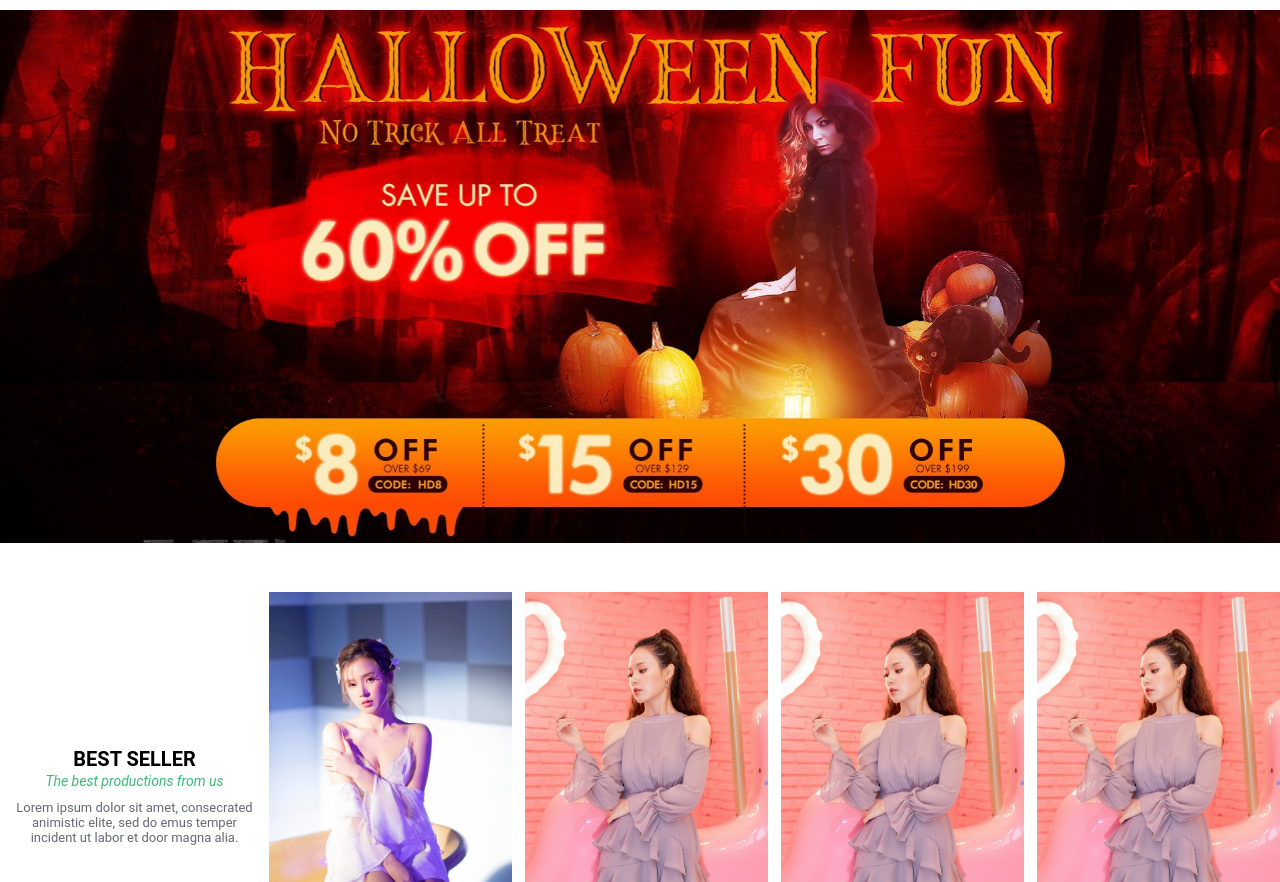
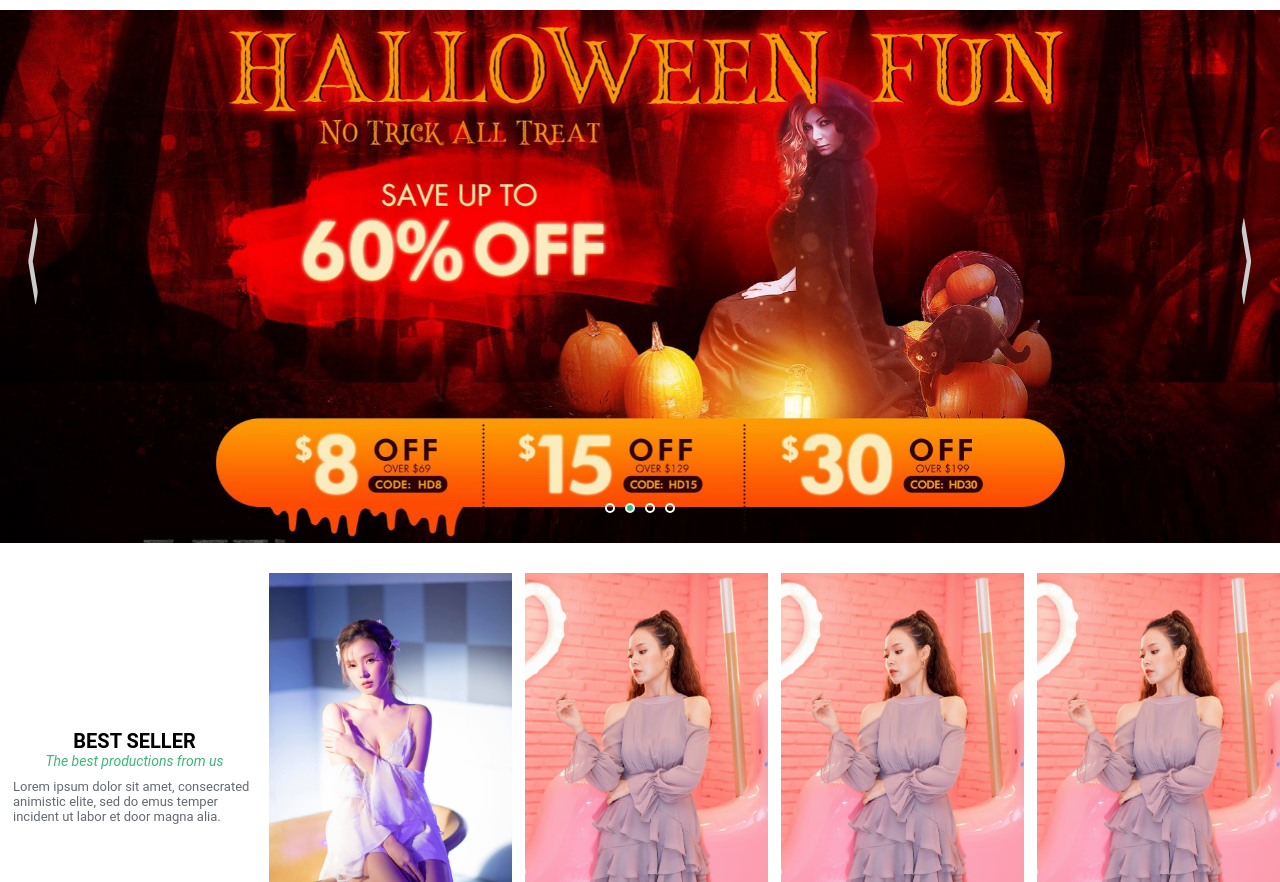
Before and after one commit to hUstbit37/cut-html-no1, a plain HTML site: page index.html in a window 1280 px wide. Shown: the part 70-952 px from the top of the page. Drawn offline with nearby package versions, Linux system fonts and the light colour scheme.

Commit message:
custom nav-owlo on slider && add owl on promotion $$ ...

```diff
--- a/css/mobile.css
+++ b/css/mobile.css
@@ -1,3 +1,6 @@
+.owl-prev i, .owl-next i{
+  font-size: 10px;
+}
 header {
   height: 50px;
 }
@@ -66,13 +69,13 @@ slider .container-slider .slide-item h2 span {
 best-seller {
   margin-top: 0;
 }
-best-seller ul {
+best-seller .items {
   flex-wrap: wrap;
 }
-best-seller ul li {
+best-seller .items .item{
   width: 45%;
 }
-best-seller ul li:first-child {
+best-seller .items .item-slogan {
   width: 100%;
 }
 
--- a/css/style.css
+++ b/css/style.css
@@ -4,7 +4,47 @@
     box-sizing: border-box;
     /* overflow-x: hidden; */
 }
+slider button.owl-prev, button.owl-next {
+    width: 15px;
+    height: 15%;
+    position: absolute;
+    top: 40%;
+    display: block !important;
+    border:none;
+    outline: none;
+}
+slider button.owl-prev {
+    left: 2%;
+}
 
+slider button.owl-next {
+    right: 2%;
+}
+slider .owl-prev i, .owl-next i {
+    transform : scale(1,6);
+    color: #ccc;
+}
+slider .owl-dots {
+    position: absolute;
+    width: 100%;
+    text-align: center;
+    bottom: 5%;
+}
+slider button.owl-dot {
+    border:none;
+    outline: none;
+}
+slider button.owl-dot span {
+    width: 10px;
+    height: 10px;
+    border: 2px solid #FFFFFF;
+    border-radius: 50%;
+    display: inline-block;
+    margin: 0 5px;
+}
+slider button.owl-dot.active span {
+    background: #3cb878;
+}
 body {
     font-family: "Roboto", sans-serif;
 }
@@ -16,6 +56,11 @@ body {
 
 a {
     text-decoration: none;
+}
+ul{
+    padding: 0;
+    margin: 0;
+    list-style-type: none;
 }
 
 /* START HEADER */
@@ -42,12 +87,6 @@ header .container .logo a img {
 
 header .container .menu {
     /*width: 50%;*/
-}
-
-header .container .menu ul {
-    margin: 0;
-    padding: 0;
-    list-style-type: none;
 }
 
 header .container .menu ul li {
@@ -138,12 +177,13 @@ header .container .icon .wrap span.more {
     justify-content: space-between;
     align-items: center;
     margin-bottom: 40px;
+    text-transform: uppercase;
 }
-.search-container .search-title .search-out {
-    width: 50px;
+.search-container .search-title .search-out i.fa-times {
     cursor: pointer;
 }
 .search-container .search-form {
+    position: relative;
     text-align: center;
     width: 100%;
 }
@@ -155,6 +195,20 @@ header .container .icon .wrap span.more {
     height: 55px;
     font-size: 1.071rem;
     padding: 10px 55px 10px 20px;
+}
+.search-container .search-form .search-button-submit {
+    position: absolute;
+    top: 0;
+    right: 0;
+    width: 55px;
+    height: 55px;
+    border: none;
+    outline: none;
+    background: 0 0;
+    color: #d8d8d8;
+}
+.search-container .search-form .search-button-submit .search-icon {
+    font-weight: 900;
 }
 .overlay {
     background: rgba(0,0,0,.8);
@@ -217,78 +271,75 @@ best-seller {
     margin-top: 20px;
 }
 
-best-seller ul {
-    margin: 0;
-    padding: 0;
-    list-style-type: none;
+best-seller .items {
     display: flex;
-
 }
 
-best-seller ul li {
+best-seller .items .item {
     width: 20%;
     margin-top: 10px;
     margin-left: 13px;
     position: relative;
 }
 
-best-seller ul li img {
+best-seller .items .item img {
     /*max-width: 250px;*/
     max-width: 100%;
 }
 
-best-seller ul li img:hover {
+best-seller .items .item img:hover {
     cursor: pointer;
     transform: scale(1.2, 1.2);
     transition: 1s;
 }
 
-best-seller ul li a {
+best-seller .items .item a {
     color: #646a72;
     font-size: 14px;
 }
 
-best-seller ul li > p {
+best-seller .items .item > p {
     color: #3cb878;
 }
 
-best-seller ul li:first-child {
+best-seller .items .item-slogan {
     display: flex;
     align-items: center;
-    text-align: center;
+    justify-content: center;
+    flex-direction: column;
 }
 
-best-seller ul li:first-child div h3 {
+best-seller .items .item-slogan h3 {
     text-transform: uppercase;
     font-size: 20px;
     display: block;
 }
 
-best-seller ul li:first-child div small {
+best-seller .items .item-slogan small {
     font-size: 14px;
     font-style: italic;
     font-weight: normal;
     color: #3cb878;
 }
 
-best-seller ul li:first-child p {
+best-seller .items .item-slogan p {
     color: #646a72;
     font-size: 13px;
     padding-top: 10px;
 }
 
-best-seller ul li:hover .action {
+best-seller .items .item:hover .action {
     display: block;
 }
 
-best-seller ul li .action {
+best-seller .items .item .action {
     position: absolute;
     top: 0;
     right: 0;
     display: none;
 }
 
-best-seller ul li .action a {
+best-seller .items .item .action a {
     display: block;
     width: 27px;
     height: 31px;
@@ -296,11 +347,11 @@ best-seller ul li .action a {
     background: url(../images/share.png) no-repeat -7px -3px;
 }
 
-best-seller ul li .action a.heart {
+best-seller .items .item .action a.heart {
     background-position: -7px;
 }
 
-best-seller ul li .action a.compare {
+best-seller .items .item .action a.compare {
     background-position: -7px -105px;
 }
 
@@ -316,12 +367,9 @@ shipping {
 }
 
 shipping ul {
-    margin: 0;
-    padding: 0;
     display: flex;
     justify-content: center;
     align-items: center;
-    list-style-type: none;
 }
 
 shipping ul li {
@@ -349,14 +397,10 @@ promotion {
 }
 
 promotion ul {
-    margin: 0;
-    padding: 0;
-    list-style-type: none;
-    display: flex;
+    /*display: flex;*/
 }
 
 promotion ul li {
-    width: 33.333%;
     text-align: center;
     padding: 20px;
 }
@@ -367,6 +411,7 @@ promotion ul li.active {
 
 promotion ul li img {
     max-width: 100%;
+    height: auto;
     /* width: 350px; */
 }
 
@@ -395,9 +440,6 @@ product-feature small {
 }
 
 product-feature ul {
-    list-style-type: none;
-    padding: 0;
-    margin: 0;
     display: flex;
     flex-wrap: wrap;
     justify-content: center;
@@ -596,13 +638,13 @@ footer div.copyright div.social a.five {
     header .container .icon .wrap span.more{
         display: block;
     }
-    best-seller ul {
+    best-seller .items {
         flex-wrap: wrap;
     }
-    best-seller ul li {
+    best-seller .items .item {
         width: 23%;
     }
-    best-seller ul li:first-child {
+    best-seller .items .item-slogan {
         width: 100%;
         justify-content: center;
     }
--- a/index.html
+++ b/index.html
@@ -10,6 +10,7 @@
     <link rel="stylesheet" media="screen and (max-width: 480px)" href="./css/mobile.css"/>
     <script src="https://code.jquery.com/jquery-3.5.1.min.js"></script>
     <script src="./js/owl.carousel.min.js"></script>
+    <link rel="stylesheet" href="https://cdnjs.cloudflare.com/ajax/libs/font-awesome/4.7.0/css/font-awesome.min.css">
 
 </head>
 <body>
@@ -48,14 +49,15 @@
     <div class="search-container">
         <div class="search-title">
             <span>Tìm kiếm</span>
-
-                 <img class="search-out" src="images/times.png" alt=""/>
-
+            <span class="search-out"><i class="fa fa-times fa-2x"></i></span>
         </div>
         <div class="search-form">
             <label for="search-input">
                 <input id="search-input" type="text" placeholder="Tìm kiếm sản phẩm">
             </label>
+            <button class="search-button-submit">
+                <i class="fa fa-search fa-2x search-icon"></i>
+            </button>
         </div>
     </div>
 </div>
@@ -63,7 +65,7 @@
 
 <slider>
     <div class="container-slider">
-        <div class="owl-carousel">
+        <div id="owl-carousel-slider" class="owl-carousel">
             <div class="item slide-item">
                 <img src="./images/banner2.jpg" alt=""/>
             </div>
@@ -82,9 +84,8 @@
 
 <best-seller>
     <div class="container">
-        <ul>
-            <li>
-                <div>
+        <div class="items">
+            <div class="item item-slogan">
                 <h3>Best Seller</h3>
                 <small>The best productions from us</small>
                 <p>
@@ -92,8 +93,8 @@
                     emus temper incident ut labor et door magna alia.
                 </p>
             </div>
-            </li>
-            <li>
+
+            <div class="item">
                 <div style="overflow: hidden">
                     <img src="./images/girl.jpg" alt=""/>
                 </div>
@@ -104,8 +105,9 @@
                     <a href="" class="heart"></a>
                     <a href="" class="compare"></a>
                 </div>
-            </li>
-            <li>
+            </div>
+
+            <div class="item">
                 <div style="overflow: hidden">
                     <img src="./images/p3.jpg" alt=""/>
                 </div>
@@ -116,8 +118,8 @@
                     <a href="" class="heart"></a>
                     <a href="" class="compare"></a>
                 </div>
-            </li>
-            <li>
+            </div>
+            <div class="item">
                 <div style="overflow: hidden">
                     <img src="./images/p3.jpg" alt=""/>
                 </div>
@@ -128,8 +130,9 @@
                     <a href="" class="heart"></a>
                     <a href="" class="compare"></a>
                 </div>
-            </li>
-            <li>
+            </div>
+
+            <div class="item">
                 <div style="overflow: hidden">
                     <img src="./images/p3.jpg" alt=""/>
                 </div>
@@ -140,8 +143,9 @@
                     <a href="" class="heart"></a>
                     <a href="" class="compare"></a>
                 </div>
-            </li>
-        </ul>
+            </div>
+
+        </div>
     </div>
 </best-seller>
 
@@ -174,8 +178,8 @@
 
 <promotion>
     <div class="container">
-        <ul>
-            <li>
+        <ul id="owl-carousel-promotion" class="owl-carousel">
+            <li class="item">
                 <img src="./images/sale1.png" alt=""/>
             </li>
             <li class="active">
@@ -330,11 +334,38 @@
             $(".search-sidebar").css('transform', 'translate(100%)')
             $(".overlay").css('display', 'none')
         })
-        $(".owl-carousel").owlCarousel({
+        $("#owl-carousel-promotion").owlCarousel({
+            loop: true,
+            nav: true,
+            autoplay: true,
+            autoplayTimeout: 4000,
+            responsive: {
+                0: {
+                    items: 1,
+                },
+
+                567: {
+                    items: 1,
+                },
+                768: {
+                    items: 3,
+                },
+                992: {
+                    items: 3,
+                },
+                1000: {
+                    items: 3,
+                }
+            }
+        })
+        $("#owl-carousel-slider").owlCarousel({
             loop: true,
             margin: 10,
+            nav: true,
+            navText: ["<i class='fa fa-chevron-left'></i>",
+                "<i class='fa fa-chevron-right'></i>"],
             autoplay: true,
-            autoplayTimeout: 3000,
+            autoplayTimeout: 4000,
             responsive: {
                 0: {
                     items: 1,
```
Lines whose indentation alone changed are shown as unchanged.
